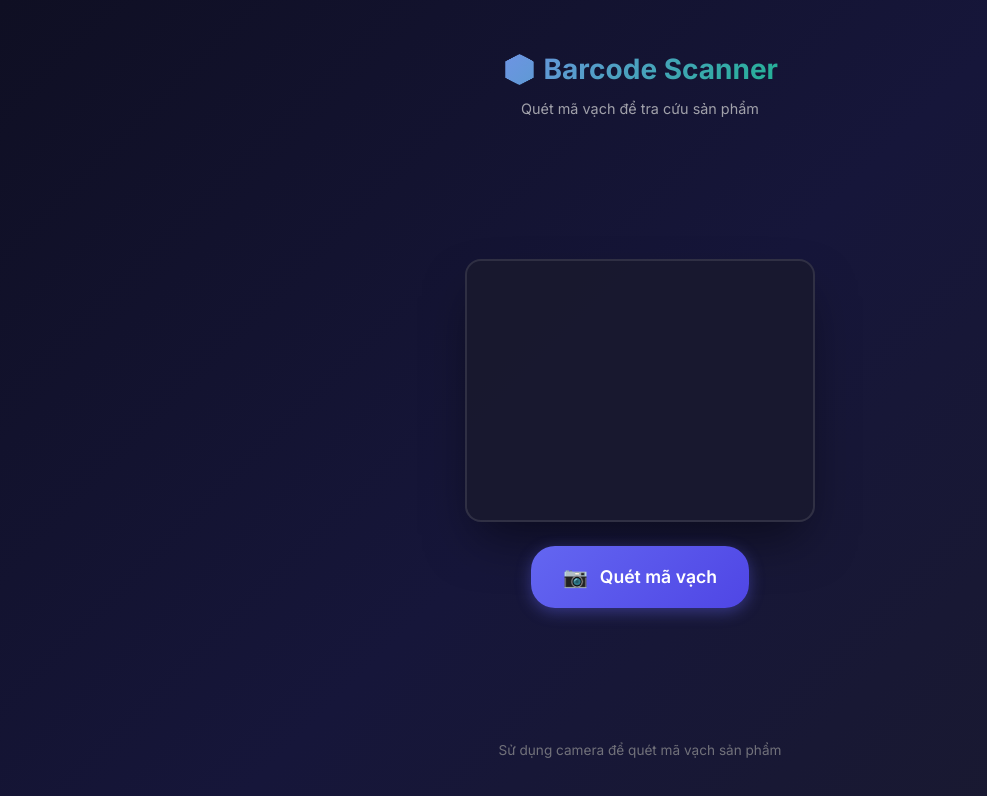
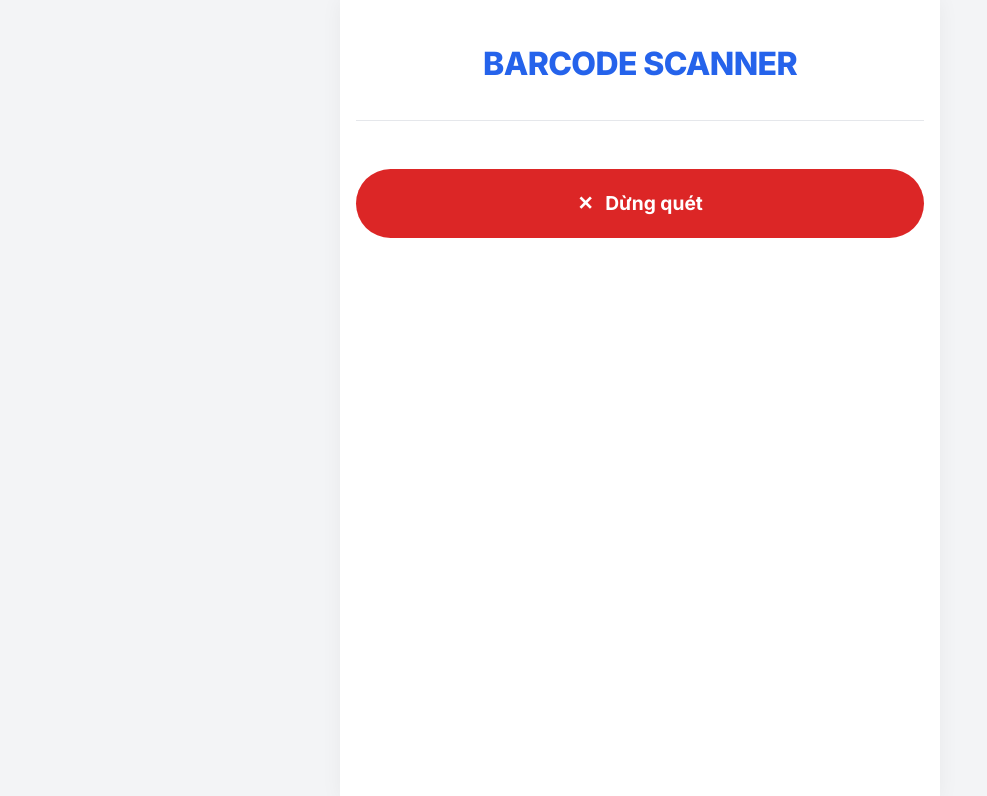
Before and after one commit to dangtuandat123/app_phuoc, a Next.js app: page / in a window 1280 px wide. Shown: the top 796 px of the page, without its empty margins (0-987 px from the left). Built offline with nearby package versions, Linux system fonts and the light colour scheme.

Commit message:
style: redesign UI with light theme and bold text, feat: auto-scan support

```diff
--- a/src/app/globals.css
+++ b/src/app/globals.css
@@ -1,34 +1,50 @@
 @import "tailwindcss";
 
 :root {
-  --primary: #6366f1;
-  --primary-dark: #4f46e5;
-  --primary-light: #818cf8;
-  --secondary: #10b981;
-  --secondary-dark: #059669;
-  --danger: #ef4444;
-  --danger-dark: #dc2626;
-  --warning: #f59e0b;
+  /* COLORS - LIGHT THEME */
+  --primary: #2563eb;
+  /* Blue 600 */
+  --primary-dark: #1d4ed8;
+  /* Blue 700 */
+  --primary-light: #eff6ff;
+  /* Blue 50 */
 
-  --bg-primary: #0f0f23;
-  --bg-secondary: #1a1a2e;
-  --bg-card: rgba(26, 26, 46, 0.8);
-  --bg-glass: rgba(255, 255, 255, 0.05);
+  --secondary: #16a34a;
+  /* Green 600 */
+  --secondary-dark: #15803d;
+  /* Green 700 */
 
-  --text-primary: #ffffff;
-  --text-secondary: #a1a1aa;
-  --text-muted: #71717a;
+  --danger: #dc2626;
+  /* Red 600 */
+  --danger-light: #fee2e2;
+  /* Red 50 */
 
-  --border-color: rgba(255, 255, 255, 0.1);
-  --border-focus: rgba(99, 102, 241, 0.5);
+  --bg-primary: #ffffff;
+  --bg-secondary: #f3f4f6;
+  /* Gray 100 */
+  --bg-card: #ffffff;
+  --bg-overlay: rgba(0, 0, 0, 0.5);
 
-  --shadow-lg: 0 25px 50px -12px rgba(0, 0, 0, 0.5);
-  --shadow-glow: 0 0 40px rgba(99, 102, 241, 0.3);
+  --text-primary: #111827;
+  /* Gray 900 */
+  --text-secondary: #4b5563;
+  /* Gray 600 */
+  --text-muted: #6b7280;
+  /* Gray 500 */
+
+  --border-color: #e5e7eb;
+  /* Gray 200 */
+  --border-focus: rgba(37, 99, 235, 0.5);
+
+  --shadow-sm: 0 1px 2px 0 rgba(0, 0, 0, 0.05);
+  --shadow-md: 0 4px 6px -1px rgba(0, 0, 0, 0.1);
+  --shadow-lg: 0 10px 15px -3px rgba(0, 0, 0, 0.1);
 
   --radius-sm: 8px;
   --radius-md: 12px;
   --radius-lg: 16px;
-  --radius-xl: 24px;
+  --radius-xl: 9999px;
+  /* Pill shape */
 }
 
 * {
@@ -37,15 +53,18 @@
   padding: 0;
 }
 
-html, body {
+html,
+body {
   height: 100%;
   font-family: 'Inter', -apple-system, BlinkMacSystemFont, 'Segoe UI', Roboto, sans-serif;
-  background: var(--bg-primary);
+  background: var(--bg-secondary);
   color: var(--text-primary);
+  font-size: 16px;
+  /* Base font size increased */
 }
 
 body {
-  background: linear-gradient(135deg, var(--bg-primary) 0%, #16163a 50%, var(--bg-secondary) 100%);
+  background: var(--bg-secondary);
   min-height: 100vh;
 }
 
@@ -55,30 +74,33 @@ body {
   display: flex;
   flex-direction: column;
   padding: 1rem;
-  max-width: 480px;
+  max-width: 600px;
   margin: 0 auto;
+  background: var(--bg-primary);
+  box-shadow: 0 0 20px rgba(0, 0, 0, 0.05);
 }
 
 /* Header */
 .app-header {
   text-align: center;
-  padding: 2rem 1rem;
-  animation: fadeInDown 0.6s ease-out;
+  padding: 1.5rem 1rem;
+  border-bottom: 1px solid var(--border-color);
+  margin-bottom: 1.5rem;
 }
 
 .app-header h1 {
-  font-size: 1.75rem;
-  font-weight: 700;
-  background: linear-gradient(135deg, var(--primary-light), var(--secondary));
-  -webkit-background-clip: text;
-  -webkit-text-fill-color: transparent;
-  background-clip: text;
+  font-size: 2rem;
+  /* Larger Title */
+  font-weight: 800;
+  color: var(--primary);
   margin-bottom: 0.5rem;
+  text-transform: uppercase;
+  letter-spacing: -0.02em;
 }
 
 .app-header p {
   color: var(--text-secondary);
-  font-size: 0.9rem;
+  font-size: 1.1rem;
 }
 
 /* Main Content */
@@ -87,8 +109,9 @@ body {
   display: flex;
   flex-direction: column;
   align-items: center;
-  justify-content: center;
+  justify-content: flex-start;
   gap: 1.5rem;
+  width: 100%;
 }
 
 /* Scanner Container */
@@ -102,24 +125,41 @@ body {
 
 .scanner-viewport {
   width: 100%;
-  max-width: 350px;
-  aspect-ratio: 4/3;
   border-radius: var(--radius-lg);
   overflow: hidden;
-  background: var(--bg-card);
-  border: 2px solid var(--border-color);
-  box-shadow: var(--shadow-lg);
+  background: #000;
+  /* Camera bg should be black */
+  box-shadow: var(--shadow-md);
+  position: relative;
 }
 
-.scanner-viewport.active {
-  border-color: var(--primary);
-  box-shadow: var(--shadow-glow);
+.scanner-viewport.active::after {
+  /* Scan line animation */
+  content: '';
+  position: absolute;
+  top: 0;
+  left: 0;
+  width: 100%;
+  height: 4px;
+  background: var(--secondary);
+  /* Green scan line */
+  box-shadow: 0 0 10px var(--secondary);
+  animation: scanLine 2s linear infinite;
+  z-index: 10;
 }
 
-.scanner-viewport video {
-  width: 100%;
-  height: 100%;
-  object-fit: cover;
+@keyframes scanLine {
+  0% {
+    top: 0;
+  }
+
+  50% {
+    top: 100%;
+  }
+
+  100% {
+    top: 0;
+  }
 }
 
 .scanner-controls {
@@ -129,71 +169,55 @@ body {
 }
 
 /* Buttons */
-.scan-button, .stop-button, .btn-retry, .btn-scan-again, .btn-submit, .btn-cancel {
+.scan-button,
+.stop-button,
+.btn-retry,
+.btn-scan-again,
+.btn-submit,
+.btn-cancel,
+.btn-edit {
   display: flex;
   align-items: center;
   justify-content: center;
   gap: 0.75rem;
-  padding: 1rem 2rem;
+  padding: 1.25rem 2rem;
+  /* Larger click area */
   border: none;
   border-radius: var(--radius-xl);
-  font-size: 1.1rem;
-  font-weight: 600;
+  font-size: 1.2rem;
+  /* Larger text */
+  font-weight: 700;
   cursor: pointer;
-  transition: all 0.3s ease;
+  transition: all 0.2s ease;
   outline: none;
 }
 
 .scan-button {
-  background: linear-gradient(135deg, var(--primary), var(--primary-dark));
+  background: var(--primary);
   color: white;
-  box-shadow: 0 4px 15px rgba(99, 102, 241, 0.4);
-  min-width: 200px;
+  width: 100%;
+  box-shadow: var(--shadow-md);
 }
 
 .scan-button:hover {
-  transform: translateY(-2px);
-  box-shadow: 0 6px 20px rgba(99, 102, 241, 0.5);
-}
-
-.scan-button:active {
-  transform: translateY(0);
-}
-
-.scan-icon, .stop-icon {
-  font-size: 1.25rem;
+  background: var(--primary-dark);
 }
 
 .stop-button {
-  background: linear-gradient(135deg, var(--danger), var(--danger-dark));
+  background: var(--danger);
   color: white;
-  box-shadow: 0 4px 15px rgba(239, 68, 68, 0.4);
-  min-width: 200px;
-}
-
-.stop-button:hover {
-  transform: translateY(-2px);
-  box-shadow: 0 6px 20px rgba(239, 68, 68, 0.5);
+  width: 100%;
 }
 
 /* Permission Error */
 .permission-error {
-  background: var(--bg-card);
+  background: var(--danger-light);
   border: 1px solid var(--danger);
+  color: var(--danger);
   border-radius: var(--radius-md);
   padding: 1.5rem;
   text-align: center;
-  backdrop-filter: blur(10px);
-}
-
-.permission-error p:first-child {
-  font-size: 1.25rem;
-  margin-bottom: 0.5rem;
-}
-
-.permission-error p:last-child {
-  color: var(--text-secondary);
-  font-size: 0.9rem;
+  width: 100%;
 }
 
 /* Loading Overlay */
@@ -201,304 +225,254 @@ body {
   display: flex;
   flex-direction: column;
   align-items: center;
+  justify-content: center;
   gap: 1.5rem;
   padding: 3rem;
+  background: rgba(255, 255, 255, 0.9);
+  position: absolute;
+  top: 0;
+  left: 0;
+  width: 100%;
+  height: 100%;
+  z-index: 50;
 }
 
 .loading-spinner {
-  width: 60px;
-  height: 60px;
-  border: 4px solid var(--border-color);
+  width: 80px;
+  /* Bigger spinner */
+  height: 80px;
+  border: 6px solid var(--bg-secondary);
   border-top-color: var(--primary);
   border-radius: 50%;
   animation: spin 1s linear infinite;
 }
 
-@keyframes spin {
-  to { transform: rotate(360deg); }
-}
-
 .loading-overlay p {
-  color: var(--text-secondary);
-  font-size: 1rem;
+  font-size: 1.5rem;
+  font-weight: 600;
+  color: var(--primary);
 }
 
 /* Error Card */
 .error-card {
   background: var(--bg-card);
-  border: 1px solid var(--danger);
-  border-radius: var(--radius-lg);
+  border-left: 6px solid var(--danger);
   padding: 2rem;
   text-align: center;
-  backdrop-filter: blur(10px);
-  animation: fadeIn 0.3s ease-out;
+  box-shadow: var(--shadow-lg);
+  width: 100%;
+  border-radius: var(--radius-md);
 }
 
 .error-icon {
-  font-size: 3rem;
+  font-size: 4rem;
   display: block;
   margin-bottom: 1rem;
 }
 
 .error-card p {
+  color: var(--text-primary);
+  font-size: 1.25rem;
+  margin-bottom: 2rem;
+}
+
+.btn-retry {
+  background: var(--bg-secondary);
+  color: var(--text-primary);
+  border: 2px solid var(--border-color);
+  width: 100%;
+}
+
+/* Product Card - REDESIGN */
+.product-card {
+  width: 100%;
+  background: var(--bg-card);
+  padding: 2rem 1.5rem;
+  box-shadow: none;
+  /* Flat look inside container */
+  animation: slideUp 0.3s ease-out;
+}
+
+.product-card-header {
+  display: flex;
+  justify-content: center;
+  align-items: center;
+  margin-bottom: 2rem;
+}
+
+.success-badge {
+  background: var(--secondary);
+  /* Green */
+  color: white;
+  padding: 0.75rem 1.5rem;
+  border-radius: var(--radius-xl);
+  font-size: 1.1rem;
+  font-weight: 700;
+  box-shadow: var(--shadow-sm);
+  display: flex;
+  align-items: center;
+  gap: 0.5rem;
+}
+
+.close-button {
+  position: absolute;
+  top: 1rem;
+  right: 1rem;
+  background: var(--bg-secondary);
+  width: 44px;
+  height: 44px;
+  border-radius: 50%;
+  font-size: 1.5rem;
+  color: var(--text-secondary);
+  border: none;
+  cursor: pointer;
+}
+
+.product-card-body {
+  text-align: center;
+  margin-bottom: 2rem;
+}
+
+.product-name {
+  font-size: 2.2rem;
+  /* VERY LARGE TEXT */
+  font-weight: 800;
+  color: var(--text-primary);
+  line-height: 1.2;
+  margin: 1rem 0;
+}
+
+.product-barcode {
+  background: var(--bg-secondary);
+  display: inline-block;
+  padding: 0.5rem 1rem;
+  border-radius: var(--radius-md);
+  font-family: monospace;
+  font-size: 1.2rem;
+  font-weight: 600;
   color: var(--text-secondary);
   margin-bottom: 1.5rem;
 }
 
-.btn-retry {
-  background: var(--bg-glass);
-  color: var(--text-primary);
-  border: 1px solid var(--border-color);
-}
-
-.btn-retry:hover {
-  background: var(--bg-secondary);
-  border-color: var(--primary);
-}
-
-/* Product Card */
-.product-card {
-  width: 100%;
-  background: var(--bg-card);
-  border: 1px solid var(--border-color);
-  border-radius: var(--radius-lg);
-  padding: 1.5rem;
-  backdrop-filter: blur(10px);
-  box-shadow: var(--shadow-lg);
-  animation: slideUp 0.4s ease-out;
-}
-
-.product-card-header {
-  display: flex;
-  justify-content: space-between;
-  align-items: center;
-  margin-bottom: 1.5rem;
-}
-
-.success-badge {
-  background: linear-gradient(135deg, var(--secondary), var(--secondary-dark));
-  color: white;
-  padding: 0.5rem 1rem;
-  border-radius: var(--radius-xl);
-  font-size: 0.85rem;
-  font-weight: 600;
-}
-
-.close-button {
-  width: 32px;
-  height: 32px;
-  display: flex;
-  align-items: center;
-  justify-content: center;
-  background: var(--bg-glass);
-  border: 1px solid var(--border-color);
-  border-radius: 50%;
-  color: var(--text-secondary);
-  cursor: pointer;
-  transition: all 0.2s ease;
-}
-
-.close-button:hover {
-  background: var(--bg-secondary);
-  color: var(--text-primary);
-}
-
-.product-card-body {
-  text-align: center;
-  padding: 1rem 0;
-}
-
-.product-name {
-  font-size: 1.5rem;
-  font-weight: 700;
-  color: var(--text-primary);
-  margin-bottom: 0.5rem;
-}
-
-.product-barcode {
-  color: var(--text-muted);
-  font-size: 0.85rem;
-  margin-bottom: 1rem;
-}
-
 .product-price {
-  font-size: 2rem;
-  font-weight: 800;
-  background: linear-gradient(135deg, var(--primary-light), var(--secondary));
-  -webkit-background-clip: text;
-  -webkit-text-fill-color: transparent;
-  background-clip: text;
-}
-
-.product-card-footer {
-  display: flex;
-  justify-content: center;
-  padding-top: 1.5rem;
-  border-top: 1px solid var(--border-color);
-}
-
-.btn-scan-again {
-  background: linear-gradient(135deg, var(--primary), var(--primary-dark));
-  color: white;
-  box-shadow: 0 4px 15px rgba(99, 102, 241, 0.4);
-}
-
-.btn-scan-again:hover {
-  transform: translateY(-2px);
-  box-shadow: 0 6px 20px rgba(99, 102, 241, 0.5);
+  font-size: 3rem;
+  /* HUGE PRICE */
+  font-weight: 900;
+  color: var(--danger);
+  /* Price often looks good in Red or distinctive color */
 }
 
 /* Product Form */
 .product-form-overlay {
   width: 100%;
-  animation: fadeIn 0.3s ease-out;
-}
-
-.product-form {
-  background: var(--bg-card);
-  border: 1px solid var(--border-color);
-  border-radius: var(--radius-lg);
-  padding: 1.5rem;
-  backdrop-filter: blur(10px);
-  box-shadow: var(--shadow-lg);
+  background: white;
+  padding: 1rem 0;
 }
 
 .product-form h2 {
-  font-size: 1.25rem;
-  font-weight: 700;
+  font-size: 1.75rem;
+  font-weight: 800;
   color: var(--text-primary);
-  margin-bottom: 1.5rem;
+  margin-bottom: 2rem;
   text-align: center;
 }
 
 .form-group {
-  margin-bottom: 1.25rem;
+  margin-bottom: 1.5rem;
 }
 
 .form-group label {
   display: block;
   color: var(--text-secondary);
-  font-size: 0.9rem;
-  font-weight: 500;
-  margin-bottom: 0.5rem;
+  font-size: 1.1rem;
+  font-weight: 600;
+  margin-bottom: 0.75rem;
 }
 
 .form-group input {
   width: 100%;
-  padding: 0.875rem 1rem;
-  background: var(--bg-glass);
-  border: 1px solid var(--border-color);
+  padding: 1rem 1.25rem;
+  background: var(--bg-primary);
+  border: 2px solid var(--border-color);
   border-radius: var(--radius-md);
   color: var(--text-primary);
-  font-size: 1rem;
-  transition: all 0.2s ease;
+  font-size: 1.25rem;
+  /* Larger Input Text */
+  font-weight: 500;
 }
 
 .form-group input:focus {
+  border-color: var(--primary);
+  box-shadow: 0 0 0 4px var(--primary-light);
   outline: none;
-  border-color: var(--primary);
-  box-shadow: 0 0 0 3px var(--border-focus);
-}
-
-.form-group input::placeholder {
-  color: var(--text-muted);
 }
 
 .input-readonly {
   background: var(--bg-secondary) !important;
   color: var(--text-muted) !important;
-  cursor: not-allowed;
+  border-color: transparent !important;
 }
 
 .form-actions {
   display: flex;
+  flex-direction: column;
+  /* Stack buttons on mobile */
   gap: 1rem;
-  margin-top: 1.5rem;
+  margin-top: 2rem;
+}
+
+.btn-submit {
+  background: var(--secondary);
+  color: white;
+  width: 100%;
+  box-shadow: var(--shadow-md);
+}
+
+.btn-submit:hover {
+  background: var(--secondary-dark);
 }
 
 .btn-cancel {
-  flex: 1;
-  background: var(--bg-glass);
+  background: var(--bg-secondary);
+  color: var(--text-primary);
+  width: 100%;
+}
+
+.btn-scan-again {
+  background: var(--primary);
+  color: white;
+}
+
+.btn-edit {
+  background: var(--bg-secondary);
   color: var(--text-primary);
   border: 1px solid var(--border-color);
-}
-
-.btn-cancel:hover:not(:disabled) {
-  background: var(--bg-secondary);
-  border-color: var(--text-muted);
-}
-
-.btn-submit {
-  flex: 2;
-  background: linear-gradient(135deg, var(--secondary), var(--secondary-dark));
-  color: white;
-  box-shadow: 0 4px 15px rgba(16, 185, 129, 0.4);
-}
-
-.btn-submit:hover:not(:disabled) {
-  transform: translateY(-2px);
-  box-shadow: 0 6px 20px rgba(16, 185, 129, 0.5);
-}
-
-.btn-submit:disabled, .btn-cancel:disabled {
-  opacity: 0.5;
-  cursor: not-allowed;
-  transform: none;
 }
 
 /* Footer */
 .app-footer {
   text-align: center;
-  padding: 1.5rem 1rem;
+  padding: 2rem 1rem;
   color: var(--text-muted);
-  font-size: 0.85rem;
+  font-size: 1rem;
+  border-top: 1px solid var(--border-color);
+  margin-top: auto;
 }
 
-/* Animations */
-@keyframes fadeIn {
-  from {
-    opacity: 0;
-  }
+@keyframes spin {
   to {
-    opacity: 1;
-  }
-}
-
-@keyframes fadeInDown {
-  from {
-    opacity: 0;
-    transform: translateY(-20px);
-  }
-  to {
-    opacity: 1;
-    transform: translateY(0);
+    transform: rotate(360deg);
   }
 }
 
 @keyframes slideUp {
   from {
     opacity: 0;
-    transform: translateY(30px);
+    transform: translateY(20px);
   }
+
   to {
     opacity: 1;
     transform: translateY(0);
   }
 }
-
-/* Responsive */
-@media (max-width: 400px) {
-  .app-header h1 {
-    font-size: 1.5rem;
-  }
-
-  .scan-button, .stop-button {
-    padding: 0.875rem 1.5rem;
-    font-size: 1rem;
-    min-width: 180px;
-  }
-
-  .product-price {
-    font-size: 1.75rem;
-  }
-}
--- a/src/app/page.tsx
+++ b/src/app/page.tsx
@@ -1,6 +1,6 @@
 'use client';
 
-import { useState } from 'react';
+import { useState, useEffect } from 'react';
 import BarcodeScanner from './components/BarcodeScanner';
 import ProductCard from './components/ProductCard';
 import ProductForm from './components/ProductForm';
@@ -14,12 +14,18 @@ interface Product {
 type AppState = 'idle' | 'scanning' | 'loading' | 'found' | 'not-found' | 'error' | 'editing';
 
 export default function Home() {
-  const [appState, setAppState] = useState<AppState>('idle');
-  const [isScanning, setIsScanning] = useState(false);
+  const [appState, setAppState] = useState<AppState>('scanning'); // Default to scanning
+  const [isScanning, setIsScanning] = useState(true); // Default to true
   const [product, setProduct] = useState<Product | null>(null);
   const [scannedBarcode, setScannedBarcode] = useState('');
   const [error, setError] = useState('');
   const [isSubmitting, setIsSubmitting] = useState(false);
+
+  // Ensuring scan starts on mount (if permission allows)
+  useEffect(() => {
+    setIsScanning(true);
+    setAppState('scanning');
+  }, []);
 
   const handleScanSuccess = async (barcode: string) => {
     setScannedBarcode(barcode);
@@ -37,40 +43,39 @@ export default function Home() {
       }
     } catch (err) {
       console.error('Error fetching product:', err);
-      setError('Không thể kết nối đến server. Vui lòng thử lại.');
+      setError('Lỗi kết nối server!');
       setAppState('error');
     }
   };
 
   const handleScanError = (errorMessage: string) => {
+    // Only show error if we really can't start the camera
+    console.warn("Scanner warning:", errorMessage);
+    // Don't stop scanning on minor errors, but if permission denied:
+    if (errorMessage.includes("quyền")) {
       setError(errorMessage);
       setAppState('error');
+    }
   };
 
   const handleAddProduct = async (newProduct: Product) => {
     setIsSubmitting(true);
-
     try {
       const response = await fetch('/api/product', {
         method: 'POST',
-        headers: {
-          'Content-Type': 'application/json',
-        },
+        headers: { 'Content-Type': 'application/json' },
         body: JSON.stringify(newProduct),
       });
-
       const data = await response.json();
-
       if (data.success) {
         setProduct(newProduct);
         setAppState('found');
       } else {
-        setError('Không thể lưu sản phẩm. Vui lòng thử lại.');
-        setAppState('error');
+        throw new Error(data.error);
       }
     } catch (err) {
-      console.error('Error adding product:', err);
-      setError('Không thể kết nối đến server. Vui lòng thử lại.');
+      console.error(err);
+      setError('Không thể thêm sản phẩm.');
       setAppState('error');
     } finally {
       setIsSubmitting(false);
@@ -79,66 +84,54 @@ export default function Home() {
 
   const handleUpdateProduct = async (updatedProduct: Product) => {
     setIsSubmitting(true);
-
     try {
       const response = await fetch('/api/product', {
-        method: 'PUT', // Use PUT for updating
-        headers: {
-          'Content-Type': 'application/json',
-        },
+        method: 'PUT',
+        headers: { 'Content-Type': 'application/json' },
         body: JSON.stringify(updatedProduct),
       });
-
       const data = await response.json();
-
       if (data.success) {
         setProduct(updatedProduct);
         setAppState('found');
       } else {
-        setError('Không thể cập nhật sản phẩm. Vui lòng thử lại.');
-        setAppState('error');
+        throw new Error(data.error);
       }
     } catch (err) {
-      console.error('Error updating product:', err);
-      setError('Không thể kết nối đến server. Vui lòng thử lại.');
+      console.error(err);
+      setError('Không thể cập nhật sản phẩm.');
       setAppState('error');
     } finally {
       setIsSubmitting(false);
     }
   };
 
-  const handleEditClick = () => {
-    setAppState('editing');
-  };
+  const handleEditClick = () => setAppState('editing');
 
   const resetApp = () => {
-    setAppState('idle');
     setProduct(null);
     setScannedBarcode('');
     setError('');
-    setIsScanning(false);
+    // Auto restart scanning
+    setIsScanning(true);
+    setAppState('scanning');
   };
 
   const cancelEdit = () => {
-    if (product) {
-      setAppState('found'); // Back to found state if cancelling edit
-    } else {
-      resetApp();
-    }
+    product ? setAppState('found') : resetApp();
   };
 
   return (
     <main className="app-container">
       <header className="app-header">
-        <h1>📦 Barcode Scanner</h1>
-        <p>Quét mã vạch để tra cứu sản phẩm</p>
+        <h1>BARCODE SCANNER</h1>
       </header>
 
       <div className="app-content">
         {appState === 'loading' && (
           <div className="loading-overlay">
             <div className="loading-spinner"></div>
-            <p>Đang tìm kiếm sản phẩm...</p>
+            <p>Đang tìm sản phẩm...</p>
           </div>
         )}
 
@@ -146,9 +139,7 @@ export default function Home() {
           <div className="error-card">
             <span className="error-icon">⚠️</span>
             <p>{error}</p>
-            <button className="btn-retry" onClick={resetApp}>
-              Thử lại
-            </button>
+            <button className="btn-retry" onClick={resetApp}>Quét lại</button>
           </div>
         )}
 
@@ -180,21 +171,29 @@ export default function Home() {
         )}
 
         {(appState === 'idle' || appState === 'scanning') && (
+          <div className="scanner-wrapper" style={{ width: '100%', display: 'flex', flexDirection: 'column', gap: '1rem' }}>
             <BarcodeScanner
               onScanSuccess={handleScanSuccess}
               onScanError={handleScanError}
               isScanning={isScanning}
               setIsScanning={(scanning) => {
                 setIsScanning(scanning);
-              setAppState(scanning ? 'scanning' : 'idle');
+                if (!scanning && appState === 'scanning') {
+                  // If scanner stopped itself (e.g. error), keep state sync?
+                  // Actually BarcodeScanner component handles button click to stop.
+                  // Here we just want it to be always valid.
+                }
               }}
             />
+            {/* Hide Manual Start Button if Scanning */}
+            {!isScanning && (
+              <button className="scan-button" onClick={() => { setIsScanning(true); setAppState('scanning'); }}>
+                BẮT ĐẦU QUÉT
+              </button>
             )}
           </div>
-
-      <footer className="app-footer">
-        <p>Sử dụng camera để quét mã vạch sản phẩm</p>
-      </footer>
+        )}
+      </div>
     </main>
   );
 }
```
Lines whose indentation alone changed are shown as unchanged.
